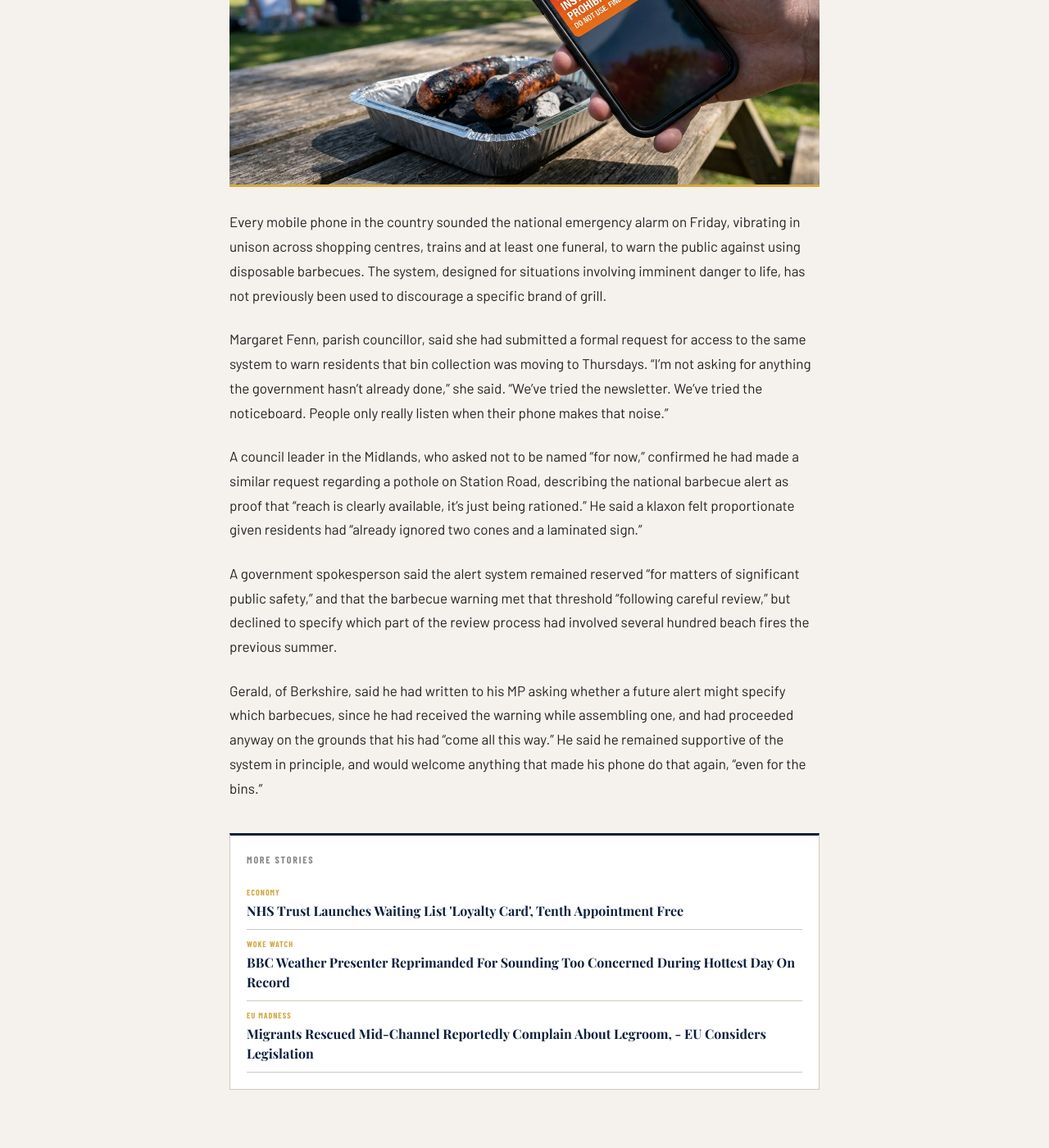
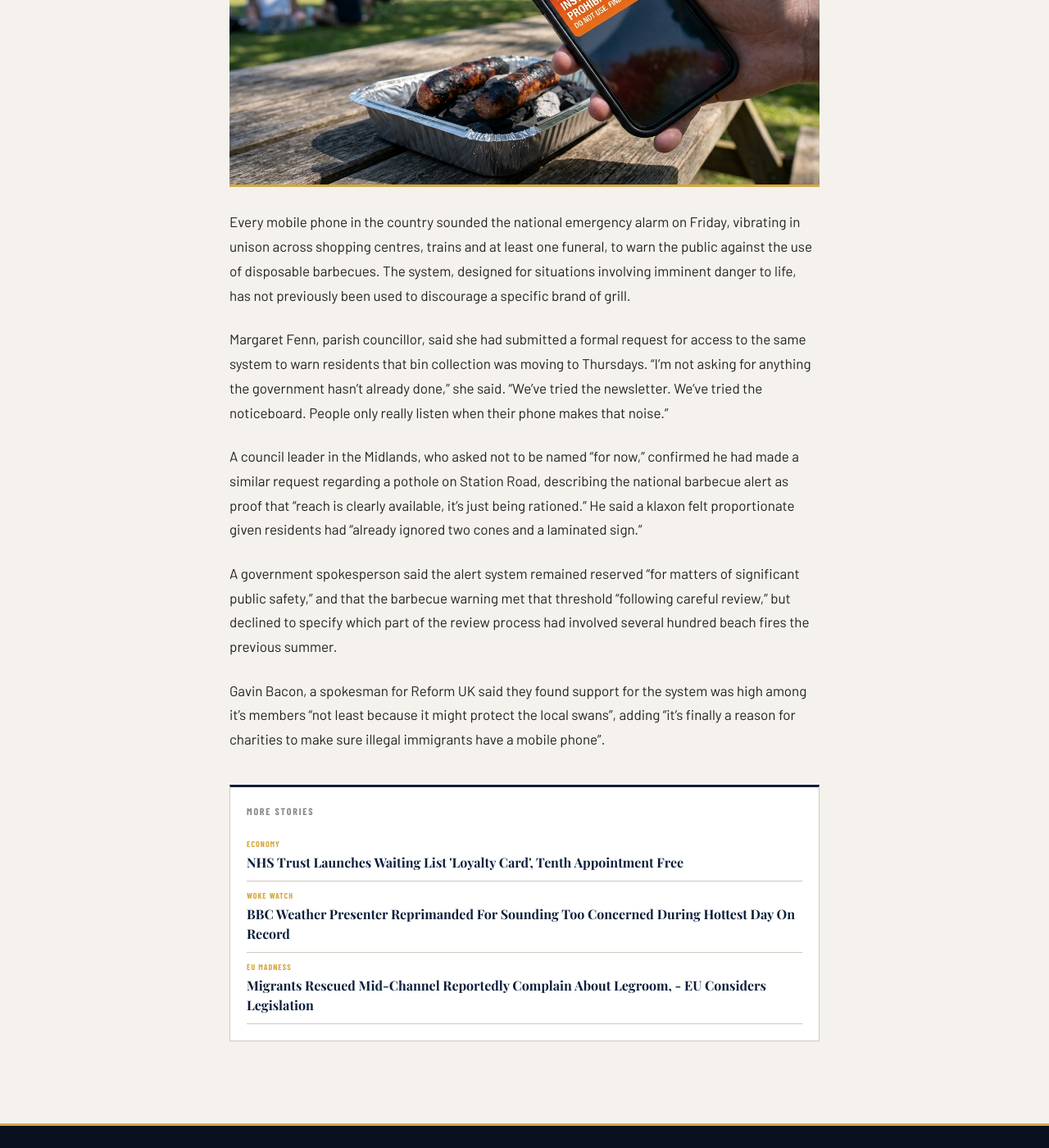
Before and after one commit to matt-palmer999/britishpatriots, a Jekyll site: the page built from _posts/2026-08-18-emergency-alert-bbq-overreach.md, in a window 1280 px wide and 1400 px high, scrolled down 833 px. Shown: the whole window at 82% size. Built offline with Jekyll 4.4.1, drawn with Linux system fonts in a browser that asks for light colours; some web fonts are replaced; some of the changed text lies outside the part shown.

Commit message:
Update 2026-08-18-emergency-alert-bbq-overreach.md

```diff
--- a/_posts/2026-08-18-emergency-alert-bbq-overreach.md
+++ b/_posts/2026-08-18-emergency-alert-bbq-overreach.md
@@ -1,13 +1,13 @@
 ---
 layout: post
-title: "Emergency Alert System 'At Risk Of Overuse' After Nationwide BBQ Warning, As Councils Queue Up For The Same Power"
+title: "Emergency Alert System 'At Risk Of Overuse' After Nationwide BBQ Warning, Local Councils Queue Up For Access"
 standfirst: "The system that buzzed every phone in Britain over disposable barbecues has reportedly received several dozen requests from local authorities hoping for similarly dramatic reach."
 category: Politics
 author: Our Home Affairs Correspondent
 image: /assets/images/emergency-bbq.jpg
 ---
 
-Every mobile phone in the country sounded the national emergency alarm on Friday, vibrating in unison across shopping centres, trains and at least one funeral, to warn the public against using disposable barbecues. The system, designed for situations involving imminent danger to life, has not previously been used to discourage a specific brand of grill.
+Every mobile phone in the country sounded the national emergency alarm on Friday, vibrating in unison across shopping centres, trains and at least one funeral, to warn the public against the use of disposable barbecues. The system, designed for situations involving imminent danger to life, has not previously been used to discourage a specific brand of grill.
 
 Margaret Fenn, parish councillor, said she had submitted a formal request for access to the same system to warn residents that bin collection was moving to Thursdays. "I'm not asking for anything the government hasn't already done," she said. "We've tried the newsletter. We've tried the noticeboard. People only really listen when their phone makes that noise."
 
@@ -15,4 +15,4 @@ A council leader in the Midlands, who asked not to be named "for now," confirmed
 
 A government spokesperson said the alert system remained reserved "for matters of significant public safety," and that the barbecue warning met that threshold "following careful review," but declined to specify which part of the review process had involved several hundred beach fires the previous summer.
 
-Gerald, of Berkshire, said he had written to his MP asking whether a future alert might specify which barbecues, since he had received the warning while assembling one, and had proceeded anyway on the grounds that his had "come all this way." He said he remained supportive of the system in principle, and would welcome anything that made his phone do that again, "even for the bins."
+Gavin Bacon, a spokesman for Reform UK said they found support for the system was high among it's members "not least because it might protect the local swans", adding "it's finally a reason for charities to make sure illegal immigrants have a mobile phone".
```
